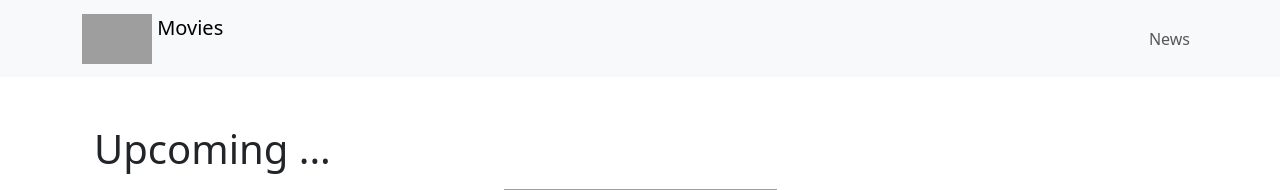
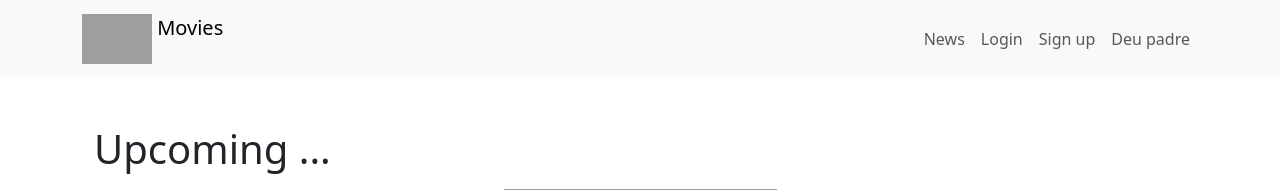
Before and after one commit to Pradita777/Talleres-ProyectoIntegrador, a Django app: page / in a window 1280 px wide. Shown: the top 190 px of the page. Run offline with Django 4.2, Linux system fonts and the light colour scheme; data comes from the database, SQL or seed files in the repository; some libraries are stand-ins or nearby versions; grey boxes are pictures that could not be loaded.

Commit message:
taller 2

```diff
--- a/movie/templates/home.html
+++ b/movie/templates/home.html
@@ -26,10 +26,10 @@
             <div id="movieCarousel" class="carousel slide mb-3" data-ride="carousel">
               <div class="carousel-inner">
                 <div class="carousel-item active">
-                  <img src="https://m.media-amazon.com/images/M/MV5BNzA1Njg4NzYxOV5BMl5BanBnXkFtZTgwODk5NjU3MzI@._V1_FMjpg_UX1000_.jpg" class="responsive-image" alt="blade runner 2049">
+                  <img src="https://encrypted-tbn2.gstatic.com/images?q=tbn:ANd9GcQBLKcm8i9LQcVWn18C5CdVYbYGGk8SrZ_Ut1jzFAP6dY1WfdAi" class="responsive-image" alt="blade runner 2049">
                 </div>
                 <div class="carousel-item">
-                  <img src="https://m.media-amazon.com/images/M/MV5BMjMwNDkxMTgzOF5BMl5BanBnXkFtZTgwNTkwNTQ3NjM@._V1_.jpg" class="responsive-image" alt="spiderman into the spiderverse">
+                  <img src="https://encrypted-tbn0.gstatic.com/images?q=tbn:ANd9GcRyTmCUB04cunVyt3RpIPj89QIIQqi3-S1Z1EgIsqqtYz_hMTJe" class="responsive-image" alt="spiderman into the spiderverse">
                 </div>
               </div>
               <a class="carousel-control-prev" href="#movieCarousel" role="button" data-slide="prev">
--- a/moviereviews/templates/base.html
+++ b/moviereviews/templates/base.html
@@ -19,6 +19,9 @@
                 <div class="collapse navbar-collapse" id="navbarNavAltMarkup">
                     <div class="navbar-nav ms-auto">
                         <a class="nav-link" href="{% url 'news' %}">News</a>
+                        <a class="nav-link" href="#">Login</a>
+                        <a class="nav-link" href="#">Sign up</a>
+                        <a class="nav-link" href="#">Deu padre</a>
                     </div>
                 </div>
             </div>
```
